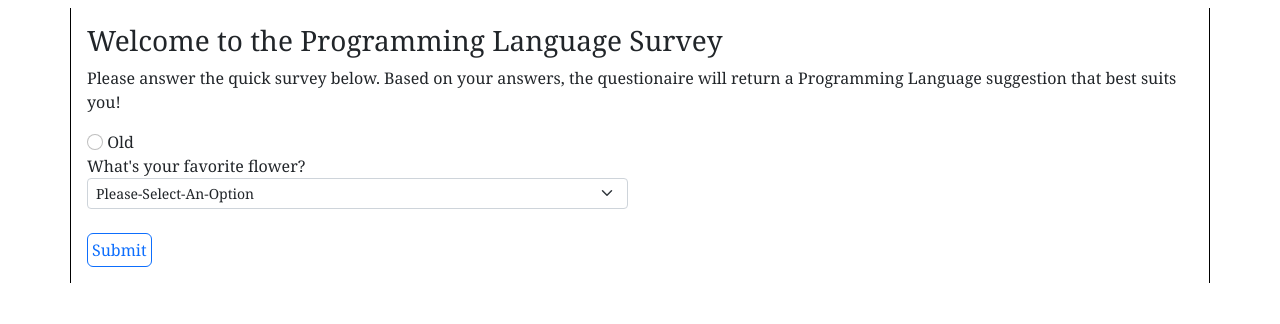
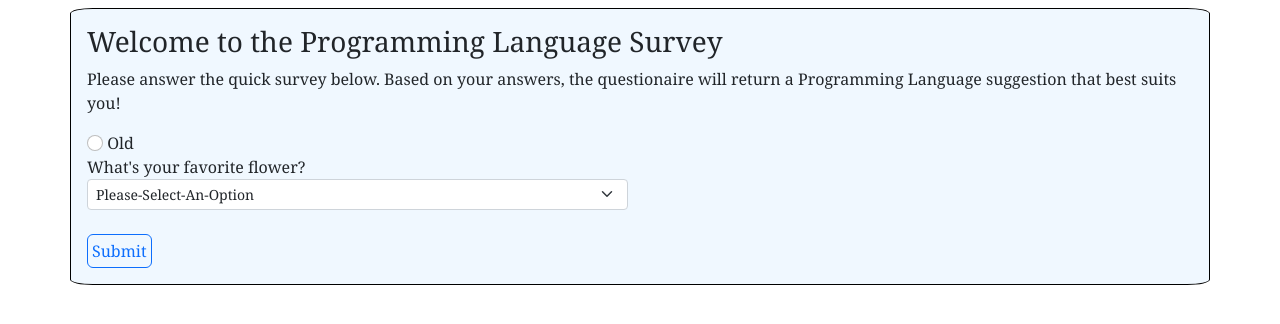
Before and after one commit to eusebiedev/programming-language-selector, a plain HTML site: page index.html in a window 1280 px wide. Drawn offline with Linux system fonts and the light colour scheme.

Commit message:
Add main container background color to styles.css

```diff
--- a/css/styles.css
+++ b/css/styles.css
@@ -6,9 +6,9 @@ body {
 .container {
   margin: auto;
   width: 100%;
-  border-left: 1px solid #000000;
-  border-right: 1px solid #000000;
-
+  border: 1px solid #000000;
+  border-radius: 2%;
+  background-color: aliceblue;
   box-sizing: border-box;
 }
 
```
